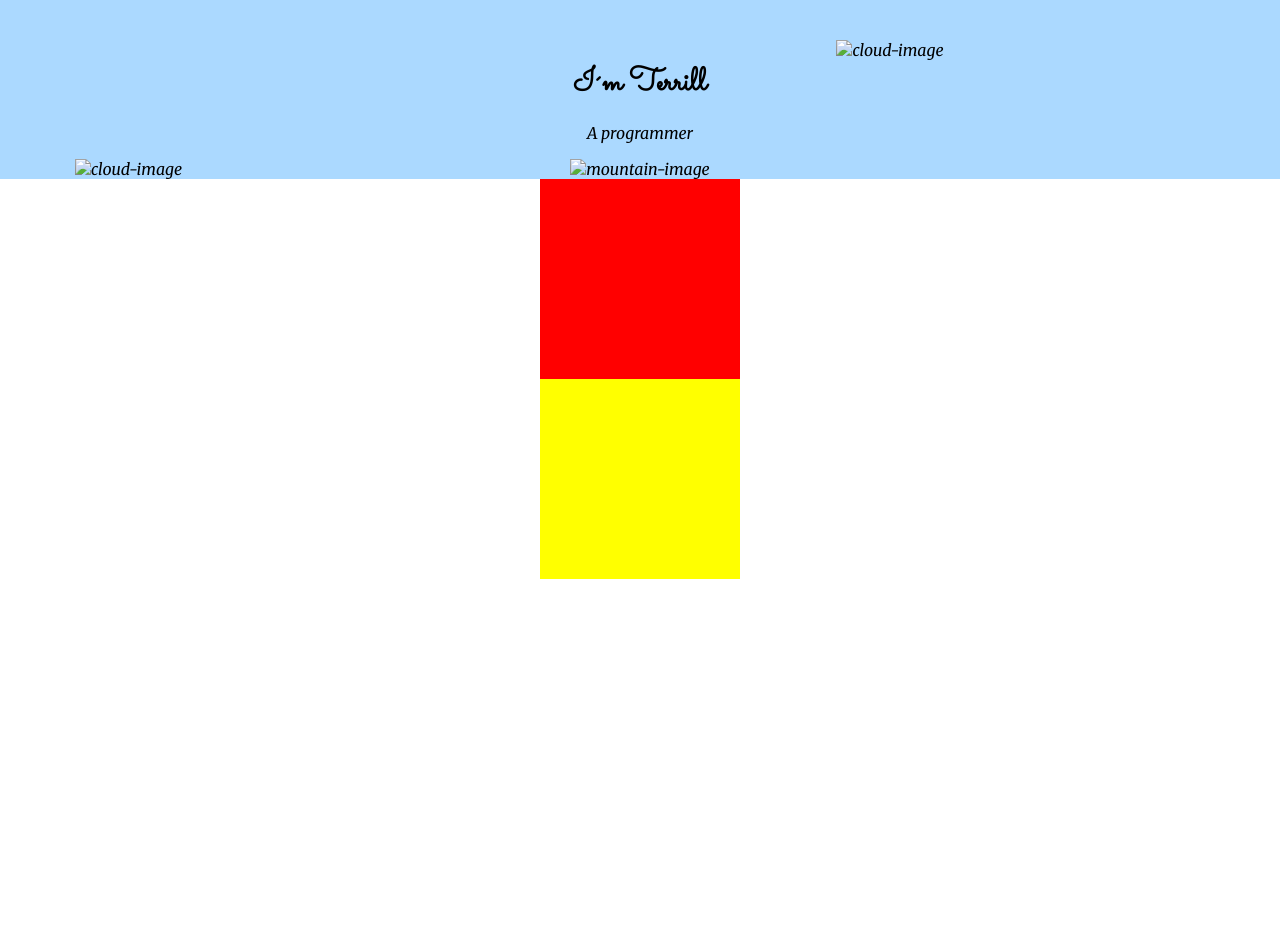
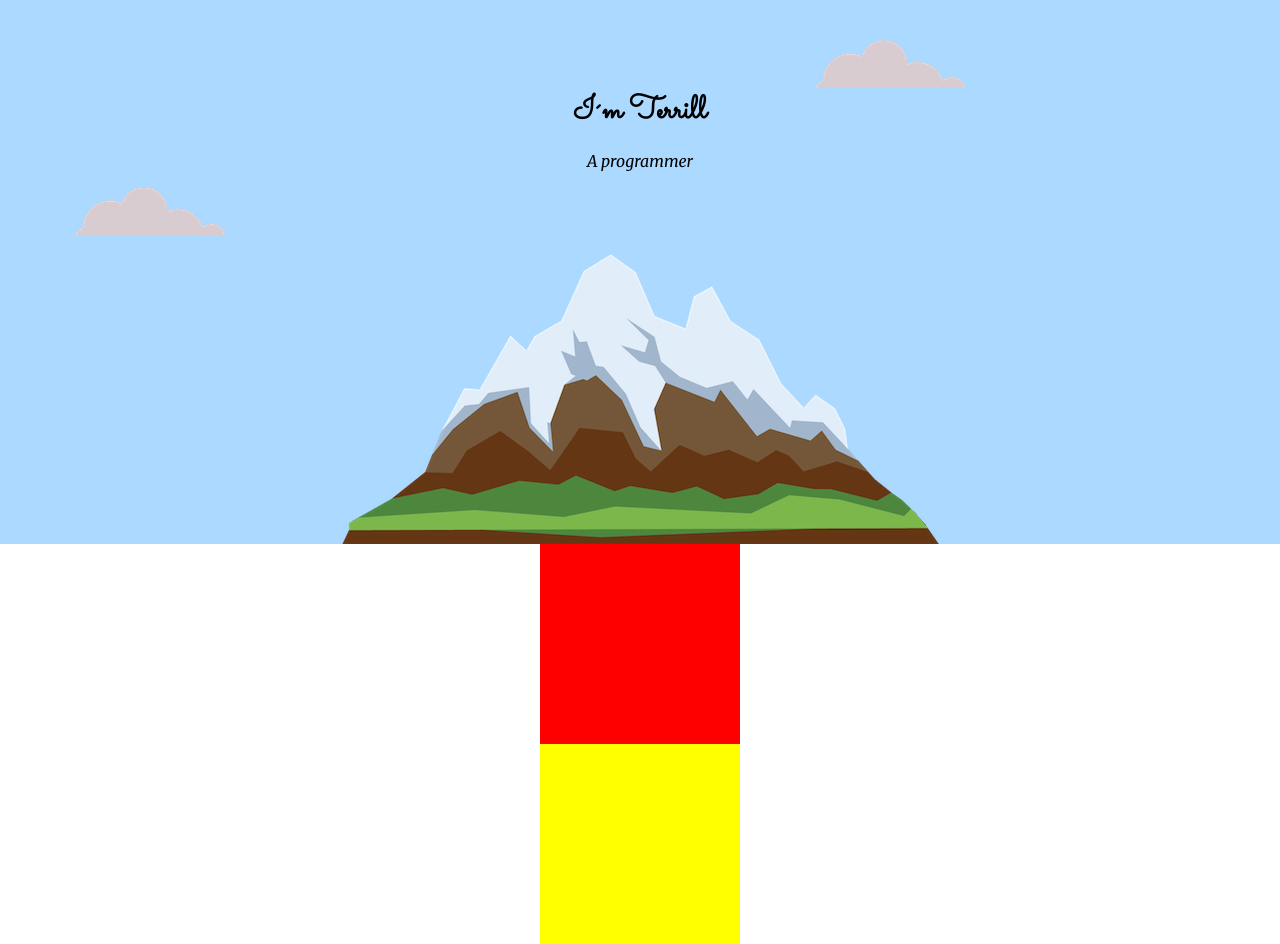
Before and after one commit to blackleosgroup/portfolio, a plain HTML site: page index.html in a window 1280 px wide. Before the commit the page ends 800 px from the top, so only its background shows below. Drawn offline with Linux system fonts and the light colour scheme; files that its build step writes are made by us from their sources.

Commit message:
Update index.html

```diff
--- a/index.html
+++ b/index.html
@@ -2,7 +2,7 @@
 
 <head>
   <meta charset="utf-8">
-  <link rel="stylesheet" href="css/master.css">
+  <link rel="stylesheet" href="master.css">
   <link rel="icon" href="favicon.ico">
   <title>Terrill Hilliard</title>
   <link rel="preconnect" href="https://fonts.googleapis.com">
@@ -14,11 +14,11 @@
 <body>
   <div class="top-container"><br>
     <br>
-    <img class=top-mountain src="images/cloud.png" alt="cloud-image">
+    <img class=top-mountain src="cloud.png" alt="cloud-image">
     <h1>I´m Terrill</h1>
     <p>A programmer</p>
-    <img class=bottom-cloud src="images/cloud.png" alt="cloud-image">
-    <img src="images/mountain.png" alt="mountain-image">
+    <img class=bottom-cloud src="cloud.png" alt="cloud-image">
+    <img src="mountain.png" alt="mountain-image">
 
 
   </div>
```
